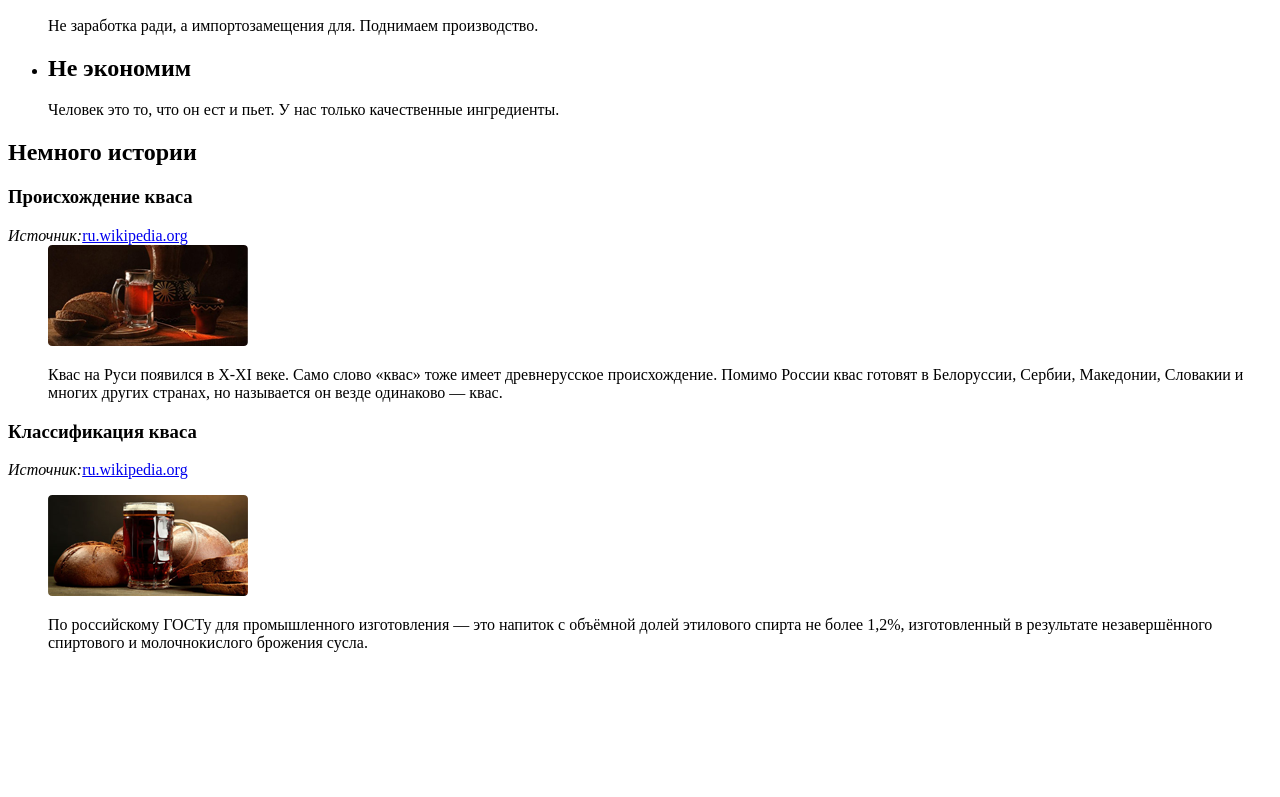
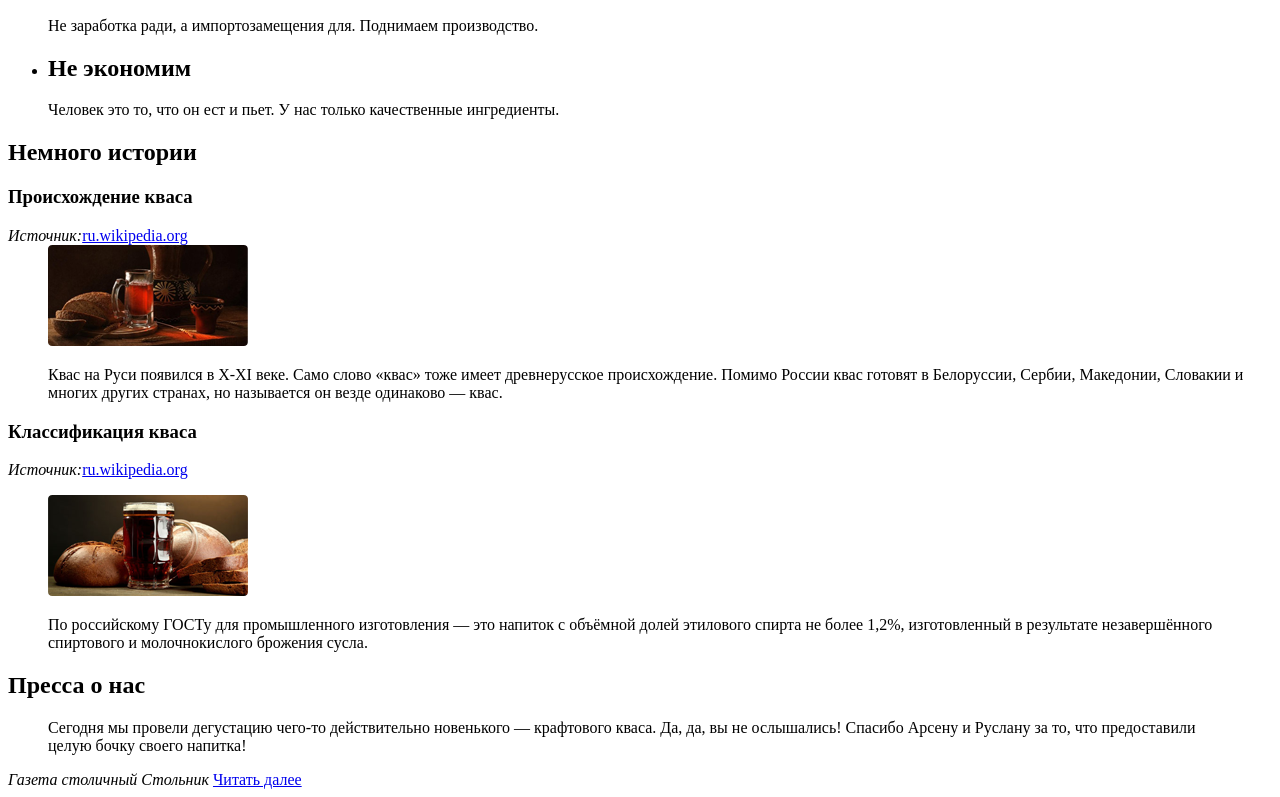
Before and after one commit to ParaAvis85/site, a plain HTML site: page index.html in a window 1280 px wide. Shown: the part 1784-2581 px from the top of the page. Before the commit the page ends 2452 px from the top, so only its background shows below. Drawn offline with Linux system fonts and the light colour scheme.

Commit message:
блок пресса о нас добавлен

```diff
--- a/index.html
+++ b/index.html
@@ -103,5 +103,16 @@
    </dt>
  </dl>
 </article>
+<section>
+  <h2>Пресса о нас</h2>
+  <blockquote>
+    Сегодня мы провели дегустацию чего-то действительно новенького — крафтового кваса. Да, да, вы не ослышались!
+    Спасибо Арсену и Руслану за то, что предоставили целую бочку своего напитка!
+  </blockquote>
+<cite>
+  Газета столичный Стольник
+</cite>
+<a href="#">Читать далее</a>
+</section>
   </body>
 </html>
```
